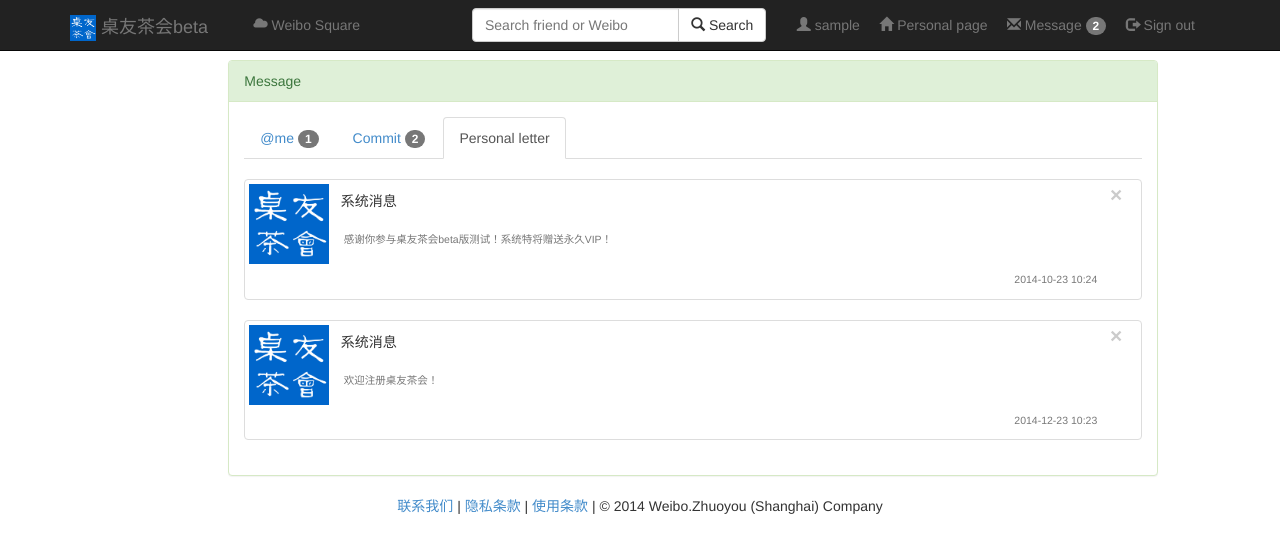
After one commit to Wiki616/Weibo.Zhuoyou, a Flask app: template app/templates/message.html in a window 1280 px wide. The commit adds this page. Shown: the top 553 px of the page. Run offline with Flask 2, Linux system fonts and the light colour scheme; the template is opened without the code that fills it: most values are stand-ins (such as "Sample title", 1, 10 or a date in 2020); some libraries are stand-ins or nearby versions.

Commit message:
20141228 message

```diff
--- a/app/templates/base.html
+++ b/app/templates/base.html
@@ -53,9 +53,29 @@
 			<span class="icon-bar"></span>
 			<span class="icon-bar"></span>
 			</button>
-			<a class="navbar-brand" href="/settings/profile"><img src="/static/pic/icon.jpg" height="30" width="30"></img> 桌友茶会beta</a>
+			<a class="navbar-brand" href="/home"><img src="/static/pic/icon.jpg" height="26" width="26"></img> 桌友茶会beta</a>
 		</div>
-		<p class="navbar-text navbar-right">Hello , <a href="/home" class="navbar-link" id = "Nick">{{ nickname }}</a>!&nbsp;&nbsp;&nbsp;&nbsp;<a href="/logout" class="navbar-link"><span class="glyphicon glyphicon-log-out"></span> logout</a></p>
+
+		<p class="navbar-text navbar-left">
+			&nbsp;&nbsp;&nbsp;&nbsp;<a href="/home" class="navbar-link"><span class="glyphicon glyphicon-cloud"></span>&nbsp;Weibo Square</a>&nbsp;&nbsp;&nbsp;&nbsp;
+		</p>
+
+		<p class="navbar-text navbar-right">
+			<span class="glyphicon glyphicon-user"></span><a href="/settings/profile" class="navbar-link" id = "Nick">&nbsp;{{ nickname }}</a>&nbsp;&nbsp;&nbsp;&nbsp;
+			<a href="/home" class="navbar-link"><span class="glyphicon glyphicon glyphicon-home"></span> Personal page</a>&nbsp;&nbsp;&nbsp;&nbsp;
+			<a href="/message" class="navbar-link"><span class="glyphicon glyphicon-envelope"></span> Message&nbsp;<span class="badge">2</span></a>&nbsp;&nbsp;&nbsp;&nbsp;
+			<a href="/logout" class="navbar-link"><span class="glyphicon glyphicon-log-out"></span> Sign out</a>
+		</p>
+
+		<form class="navbar-form navbar-right" role="search">
+			<div class="input-group">
+				<input type="text" class="form-control" placeholder="Search friend or Weibo">
+				<span class="input-group-btn">
+					<button class="btn btn-default" type="button"><span class="glyphicon glyphicon-search"></span>&nbsp;Search</button>
+				</span>
+			</div><!-- /input-group -->&nbsp;&nbsp;&nbsp;&nbsp;
+		</form>
+
 	</div>
 </div>
 
--- /dev/null
+++ b/app/templates/message.html
@@ -0,0 +1,84 @@
+{% extends "base.html" %}
+
+{% block content %}
+<br>
+<br>
+<br>
+<div class="container-fluid">
+      <div class="row">
+        <div class="col-md-9 col-md-offset-2">
+			<div class="panel panel-success">
+				<div class="panel-heading">Message</div>
+				<div class="panel-body">
+
+					<ul class="nav nav-tabs" role="tablist">
+					  <li role="presentation"><a href="#">@me <span class="badge" id="friendnum">1</span></a></li>
+					  <li role="presentation"><a href="#">Commit <span class="badge" id="friendnum">2</span></a></li>
+					  <li role="presentation" class="active"><a href="#">Personal letter</a></li>
+					</ul>
+
+					</br>
+
+					<div class="row">
+					  <div class="col-md-12">
+
+					    <div class="thumbnail">
+							<div class="row">
+								<div class="col-md-1">
+									<!--Profile picture-->
+									<img src="/static/pic/icon.jpg" height="80" width="80"></img>
+								</div>
+								<div class="col-md-11">
+									<div class="col-md-4">
+										<!--<img src="/static/pic/icon.jpg" height="16" width="16"></img>-->
+										<label for="friendcard" id="nickname"><b><h5>系统消息</h5></b></label>
+									</div>
+									<div class="col-md-2 col-md-offset-6">
+											<button type="button" class="close" data-dismiss="alert"><span aria-hidden="true">&times;</span><span class="sr-only">Close</span></button>
+									</div>
+									<div class="col-md-12">
+											<label for="friendcard" id="email"><h5><small>&nbsp;感谢你参与桌友茶会beta版测试！系统特将赠送永久VIP！</small></h5></label>
+									</div>
+								</div>
+								<div class="col-md-2 col-md-offset-10">
+									<p class="text-center"><h5><small>2014-10-23 10:24</small></h5></p>
+								</div>
+							</div>
+						</div>
+
+						<div class="thumbnail">
+							<div class="row">
+								<div class="col-md-1">
+									<!--Profile picture-->
+									<img src="/static/pic/icon.jpg" height="80" width="80"></img>
+								</div>
+								<div class="col-md-11">
+									<div class="col-md-4">
+										<!--<img src="/static/pic/icon.jpg" height="16" width="16"></img>-->
+										<label for="friendcard" id="nickname"><b><h5>系统消息</h5></b></label>
+									</div>
+									<div class="col-md-2 col-md-offset-6">
+											<button type="button" class="close" data-dismiss="alert"><span aria-hidden="true">&times;</span><span class="sr-only">Close</span></button>
+									</div>
+									<div class="col-md-12">
+											<label for="friendcard" id="email"><h5><small>&nbsp;欢迎注册桌友茶会！</small></h5></label>
+									</div>
+								</div>
+								<div class="col-md-2 col-md-offset-10">
+									<p class="text-center"><h5><small>2014-12-23 10:23</small></h5></p>
+								</div>
+							</div>
+						</div>
+
+					  </div>
+
+					</div>
+
+				</div>
+			</div>
+        </div>
+      </div>
+    </div>
+
+
+{% endblock %}
```
Also changed, not shown: jubin/base.html (+24 -3 lines), jubin/following.html (added, +130 -0 lines), jubin/message.html (added, +84 -0 lines), app.db.
